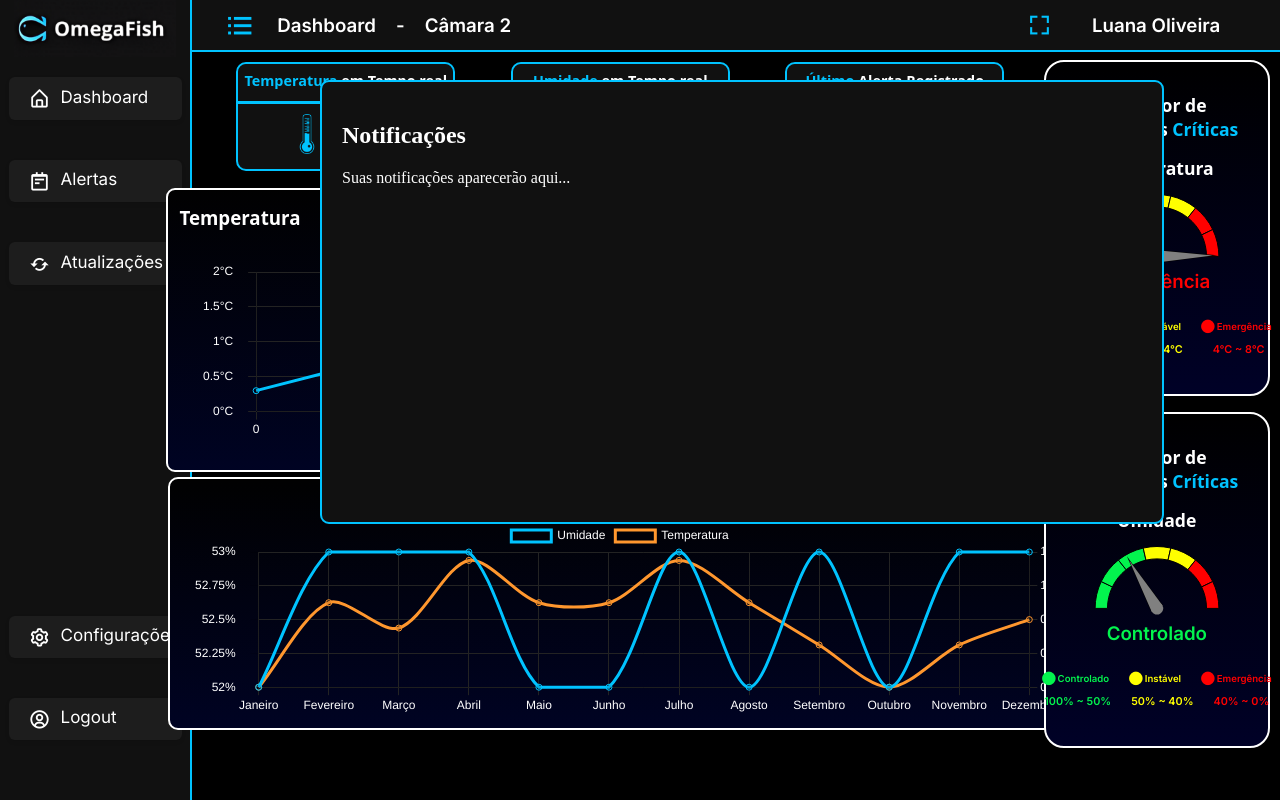
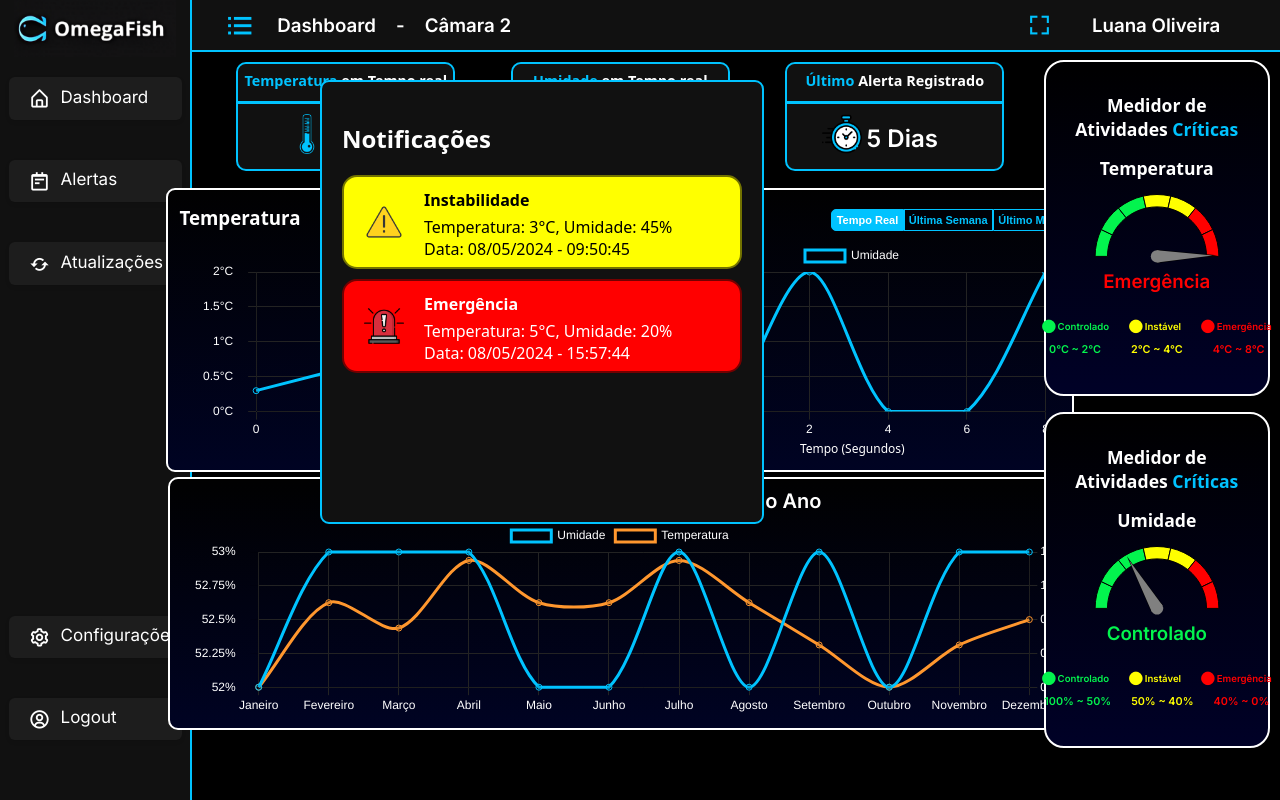
Before and after one commit to Omega-Fish/Site-Institucional, a plain HTML site: page Dashboard/Câmaras/Câmara 2.html in a window 1280 px wide. Both pictures are taken after a click on the item "Alertas". Drawn offline with nearby package versions, Linux system fonts and the light colour scheme.

Commit message:
criando alertas mockados

```diff
--- a/Dashboard/Câmaras/Câmara 2.html
+++ b/Dashboard/Câmaras/Câmara 2.html
@@ -245,7 +245,24 @@
     </div>
     <div id="popup" class="popup">
         <h2>Notificações</h2>
-        <p>Suas notificações aparecerão aqui...</p>
+        <div class="alertas">
+            <div class="instavel">
+                <img src="../assets/imagensdash/atencao.png">
+                <div>
+                    <h4>Instabilidade</h4>
+                    <p>Temperatura: 3°C, Umidade: 45%</p>
+                    <p>Data: 08/05/2024 - 09:50:45</p>
+                </div>
+            </div>
+            <div class="emergencia">
+                <img src="../assets/imagensdash/alarm.png">
+                <div>
+                    <h4>Emergência</h4>
+                    <p>Temperatura: 5°C, Umidade: 20%</p>
+                    <p>Data: 08/05/2024 - 15:57:44</p>
+                </div>
+            </div>
+        </div>
     </div>
     <div id="atualizacoes" class="atualizacoes">
         <h2>Atualizações</h2>
--- a/Dashboard/style.css
+++ b/Dashboard/style.css
@@ -226,14 +226,55 @@ font-size: 0.9rem;
     border: solid 2px #00C3FF;
     padding: 20px;
     border-radius: 9px;
-    width: 800px;
+    width: 400px;
     height: 400px;
     z-index: 999;
     background-color: #111111;
     animation: fadeInPopup 0.3s ease forwards;
     margin-top: -90vh;
     margin-left: 40vh;
+    font-family: system-ui, -apple-system, BlinkMacSystemFont, 'Segoe UI', Roboto, Oxygen, Ubuntu, Cantarell, 'Open Sans', 'Helvetica Neue', sans-serif;
 }
+
+.alertas .instavel{
+    height: 90px;
+    display: flex;
+    align-items: center;
+    background-color: #FFFF00;
+    border: 2px solid #737300;
+    border-radius: 15px;
+    color: #000000;
+    margin-bottom: 10px;
+}
+
+.alertas .emergencia{
+    height: 90px;
+    display: flex;
+    align-items: center;
+    background-color: #FF0000;
+    border: 2px solid #730000;
+    border-radius: 15px;
+    color: #FFFFFF;
+    margin-bottom: 10px;
+}
+
+.alertas .instavel img,
+.alertas .emergencia img{
+    width: 40px;
+    height: 40px;
+    margin: 0 20px;
+}
+
+.alertas .instavel h4,
+.alertas .emergencia h4{
+    margin: 5px 0;
+}
+
+.alertas .instavel p,
+.alertas .emergencia p{
+    margin: 0;
+}
+
 .atualizacoes {
     display: none;
     color: white;
```
Also changed, not shown: simuladorfinanceiro.html (+5 -5 lines), Dashboard/assets/imagensdash/alarm.png (added), Dashboard/assets/imagensdash/atencao.png (added).
